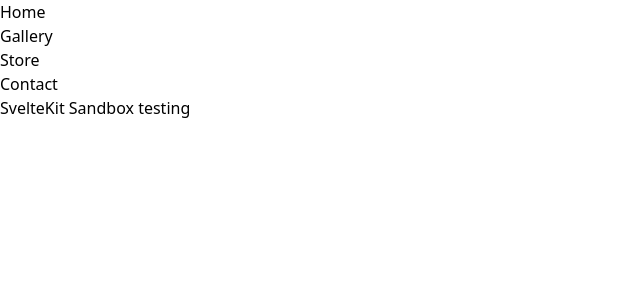
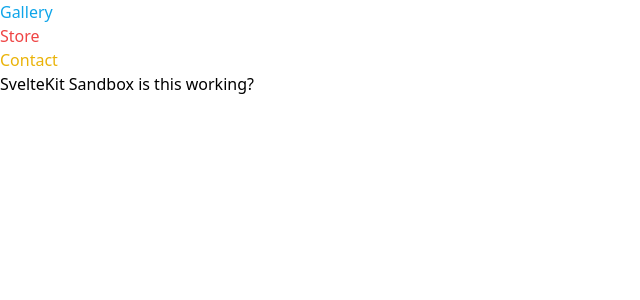
Before and after one commit to CalHolt/svelte-sandbox, a SvelteKit app: page / in a window 1280 px wide. Shown: the top 300 px of the page, without its empty margins (0-640 px from the left). Built offline with nearby package versions, Linux system fonts and the light colour scheme.

Commit message:
added component folder

```diff
--- a/src/routes/+page.svelte
+++ b/src/routes/+page.svelte
@@ -3,19 +3,19 @@
   // Getting rid of document.querySelector
   let test = "testing";
 
+  // rendering html content
+  let hello = "<span>is this working?</span>";
 </script>
 <ul>
-  <li>
-    <a href="/">Home</a>
-  <li>
+  <li class="text-sky-500">
       <a href="/gallery">Gallery</a>
   </li>
-  <li>
+  <li class="text-red-500">
     <a href="/store">Store</a>
   </li>
-  <li>
+  <li class="text-yellow-500">
     <a href="/contact">Contact</a>
   </li>
 </ul>
 <!-- attach the variable directly to the html -->
-<h1>SvelteKit Sandbox {test}</h1>
+<h1>SvelteKit Sandbox {@html hello}</h1>
```
Also changed, not shown: src/lib/components/messageBox.svelte (added).
